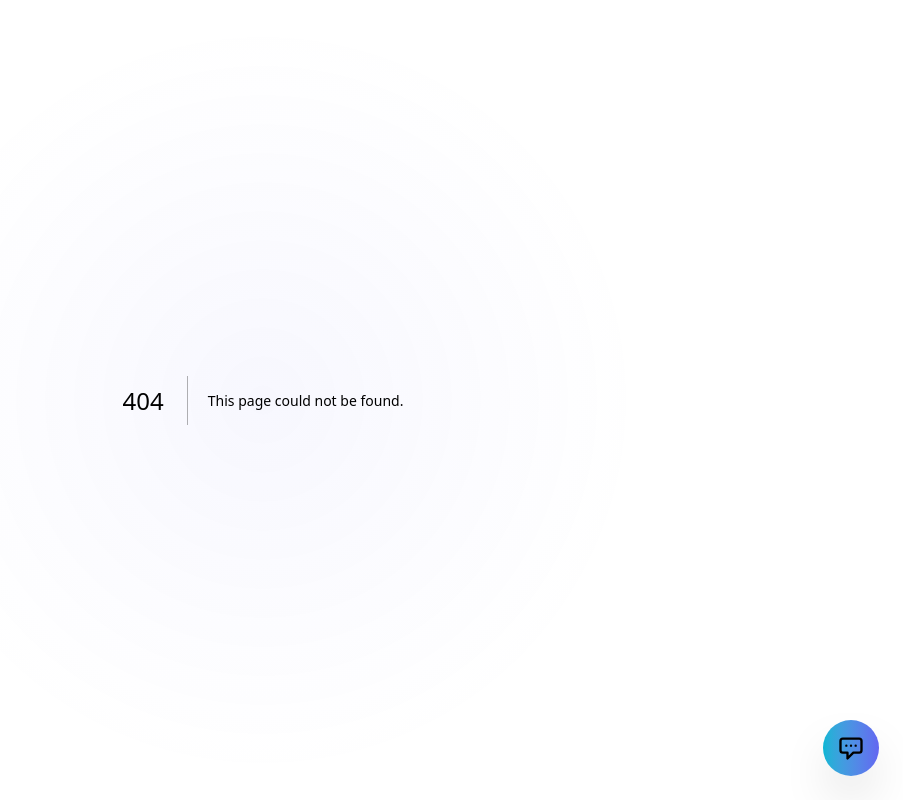
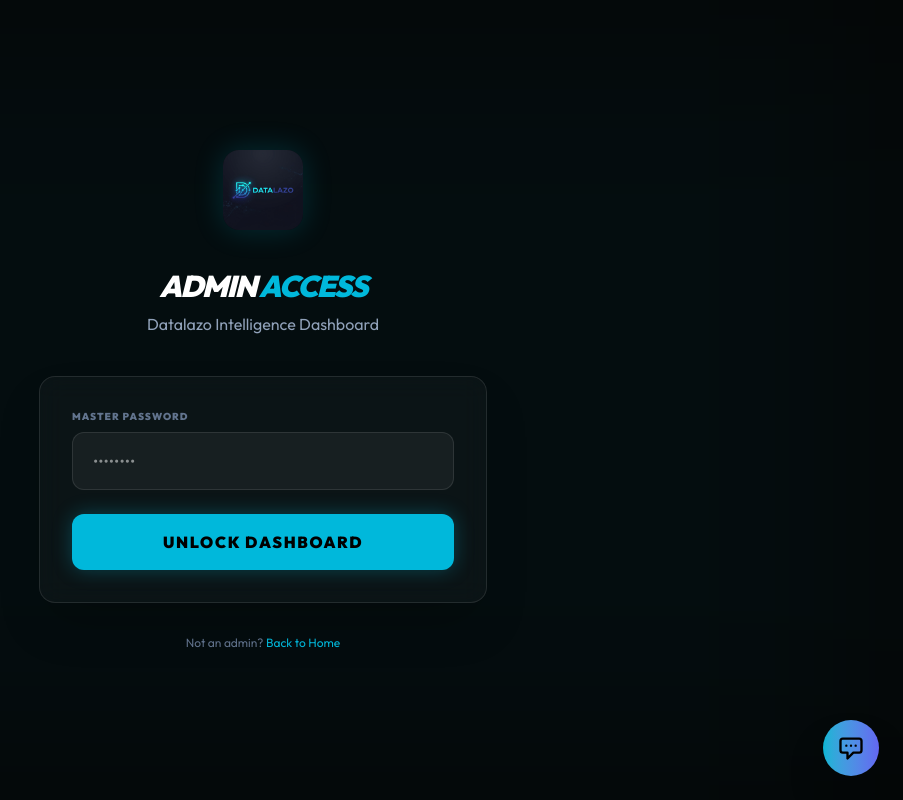
Before and after one commit to llazober/Datalazo, a Next.js app: page /login in a window 1280 px wide. Before the commit this address had no page. Shown: the whole page, without its empty margins (377-1280 px from the left). Built offline with nearby package versions, Linux system fonts and the light colour scheme.

Commit message:
feat: implement secure admin access control and clean up dashboard ui

```diff
--- /dev/null
+++ b/src/app/api/auth/login/route.ts
@@ -0,0 +1,29 @@
+import { NextRequest, NextResponse } from 'next/server';
+
+export async function POST(req: NextRequest) {
+  try {
+    const { password } = await req.json();
+
+    // Use environment variable or default
+    const ADMIN_PASSWORD = process.env.ADMIN_PASSWORD || 'datalazo2025';
+
+    if (password === ADMIN_PASSWORD) {
+      const response = NextResponse.json({ success: true });
+
+      // Set a secure cookie for the session
+      response.cookies.set('admin_session', 'authenticated', {
+        httpOnly: true,
+        secure: process.env.NODE_ENV === 'production',
+        sameSite: 'lax',
+        maxAge: 60 * 60 * 24 * 7, // 1 week
+        path: '/',
+      });
+
+      return response;
+    }
+
+    return NextResponse.json({ error: 'Invalid password' }, { status: 401 });
+  } catch (error) {
+    return NextResponse.json({ error: 'Server error' }, { status: 500 });
+  }
+}
--- a/src/app/dashboard/page.tsx
+++ b/src/app/dashboard/page.tsx
@@ -54,13 +54,10 @@ export default async function DashboardPage() {
               SEO Matrix Roadmap
             </a>
 
-            <button className="px-4 py-2 bg-accent-cyan text-black text-sm font-bold rounded-lg hover:bg-cyan-500 transition-all shadow-[0_0_15px_rgba(6,182,212,0.3)]">
-              Refresh Data
-            </button>
 
           </div>
+        </div>
 
-        </div>
 
         <LeadTable initialLeads={serializedLeads} />
       </div>
--- /dev/null
+++ b/src/app/login/page.tsx
@@ -0,0 +1,91 @@
+"use client";
+
+import React, { useState } from 'react';
+import { useRouter } from 'next/navigation';
+import Link from 'next/link';
+
+export default function LoginPage() {
+  const [password, setPassword] = useState('');
+  const [error, setError] = useState('');
+  const [isLoading, setIsLoading] = useState(false);
+  const router = useRouter();
+
+  const handleLogin = async (e: React.FormEvent) => {
+    e.preventDefault();
+    setIsLoading(true);
+    setError('');
+
+    try {
+      const res = await fetch('/api/auth/login', {
+        method: 'POST',
+        headers: { 'Content-Type': 'application/json' },
+        body: JSON.stringify({ password }),
+      });
+
+      const data = await res.json();
+
+      if (data.success) {
+        router.push('/dashboard');
+        router.refresh();
+      } else {
+        setError(data.error || 'Login failed');
+      }
+    } catch (err) {
+      setError('An error occurred. Please try again.');
+    } finally {
+      setIsLoading(false);
+    }
+  };
+
+  return (
+    <div className="min-h-screen bg-[#050505] flex items-center justify-center p-6">
+      <div className="absolute inset-0 bg-cyan-500/5 blur-[120px] pointer-events-none" />
+
+      <div className="w-full max-w-md relative z-10">
+        <div className="text-center mb-10">
+          <Link href="/" className="inline-block mb-8">
+            <img src="/logo.png" alt="Datalazo Logo" className="w-20 h-20 rounded-2xl mx-auto shadow-[0_0_30px_rgba(6,182,212,0.2)]" />
+          </Link>
+          <h1 className="text-3xl font-black tracking-tighter uppercase italic text-white">
+            Admin <span className="text-cyan-500">Access</span>
+          </h1>
+          <p className="text-slate-400 mt-2">Datalazo Intelligence Dashboard</p>
+        </div>
+
+        <form onSubmit={handleLogin} className="glass p-8 border-white/10 shadow-2xl">
+          <div className="space-y-6">
+            <div>
+              <label className="block text-[10px] font-black uppercase tracking-widest text-slate-500 mb-2">Master Password</label>
+              <input
+                type="password"
+                value={password}
+                onChange={(e) => setPassword(e.target.value)}
+                placeholder="••••••••"
+                className="w-full bg-white/5 border border-white/10 rounded-xl px-5 py-4 text-white focus:outline-none focus:border-cyan-500 transition-all"
+                required
+              />
+            </div>
+
+            {error && (
+              <div className="p-4 bg-red-500/10 border border-red-500/20 text-red-400 text-xs font-bold rounded-xl text-center">
+                {error}
+              </div>
+            )}
+
+            <button
+              type="submit"
+              disabled={isLoading}
+              className="w-full py-4 bg-cyan-500 text-black font-black uppercase tracking-widest rounded-xl hover:bg-cyan-400 transition-all shadow-[0_0_20px_rgba(6,182,212,0.3)] disabled:opacity-50"
+            >
+              {isLoading ? 'Verifying...' : 'Unlock Dashboard'}
+            </button>
+          </div>
+        </form>
+
+        <p className="text-center mt-8 text-xs text-slate-500">
+          Not an admin? <Link href="/" className="text-cyan-500 hover:underline">Back to Home</Link>
+        </p>
+      </div>
+    </div>
+  );
+}
--- /dev/null
+++ b/src/middleware.ts
@@ -0,0 +1,21 @@
+import { NextResponse } from 'next/server';
+import type { NextRequest } from 'next/server';
+
+export function middleware(request: NextRequest) {
+  const { pathname } = request.nextUrl;
+
+  // Protect all /dashboard routes
+  if (pathname.startsWith('/dashboard')) {
+    const session = request.cookies.get('admin_session');
+
+    if (!session || session.value !== 'authenticated') {
+      return NextResponse.redirect(new URL('/login', request.url));
+    }
+  }
+
+  return NextResponse.next();
+}
+
+export const config = {
+  matcher: ['/dashboard/:path*'],
+};
```
